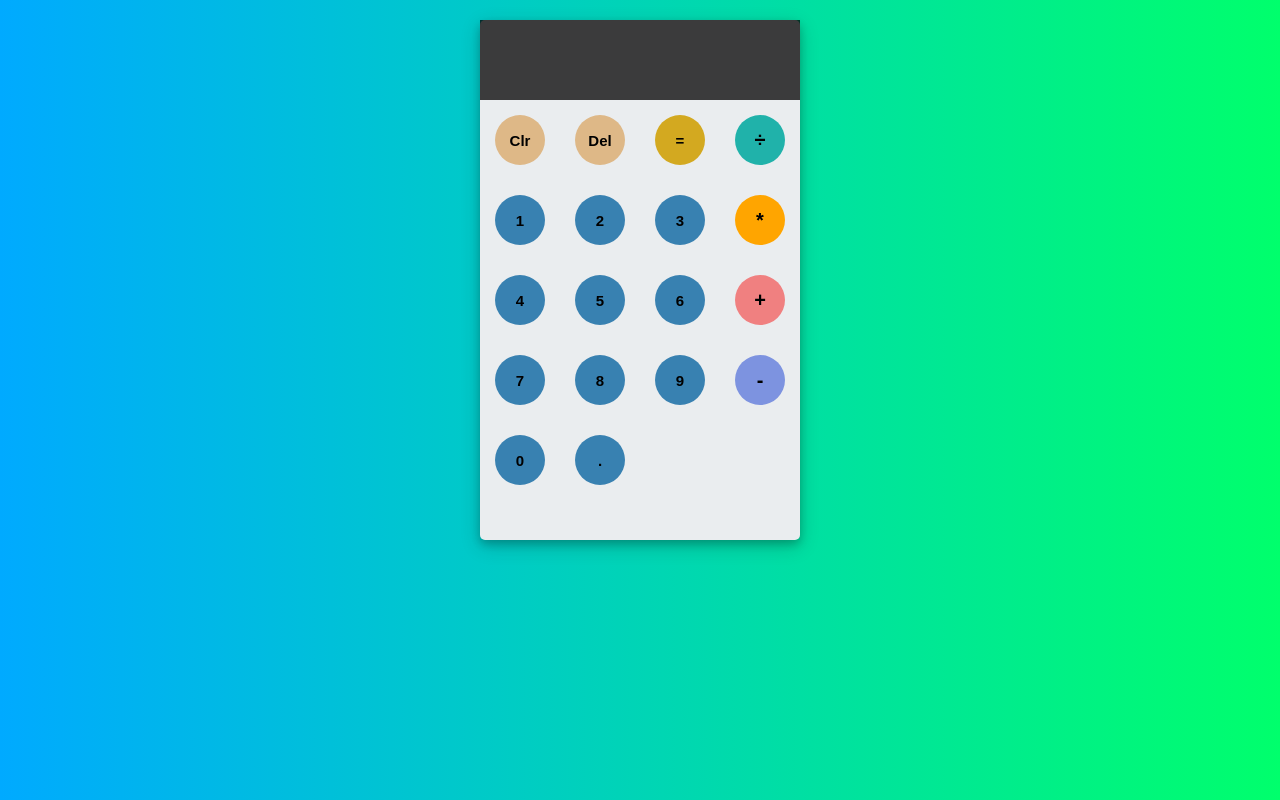
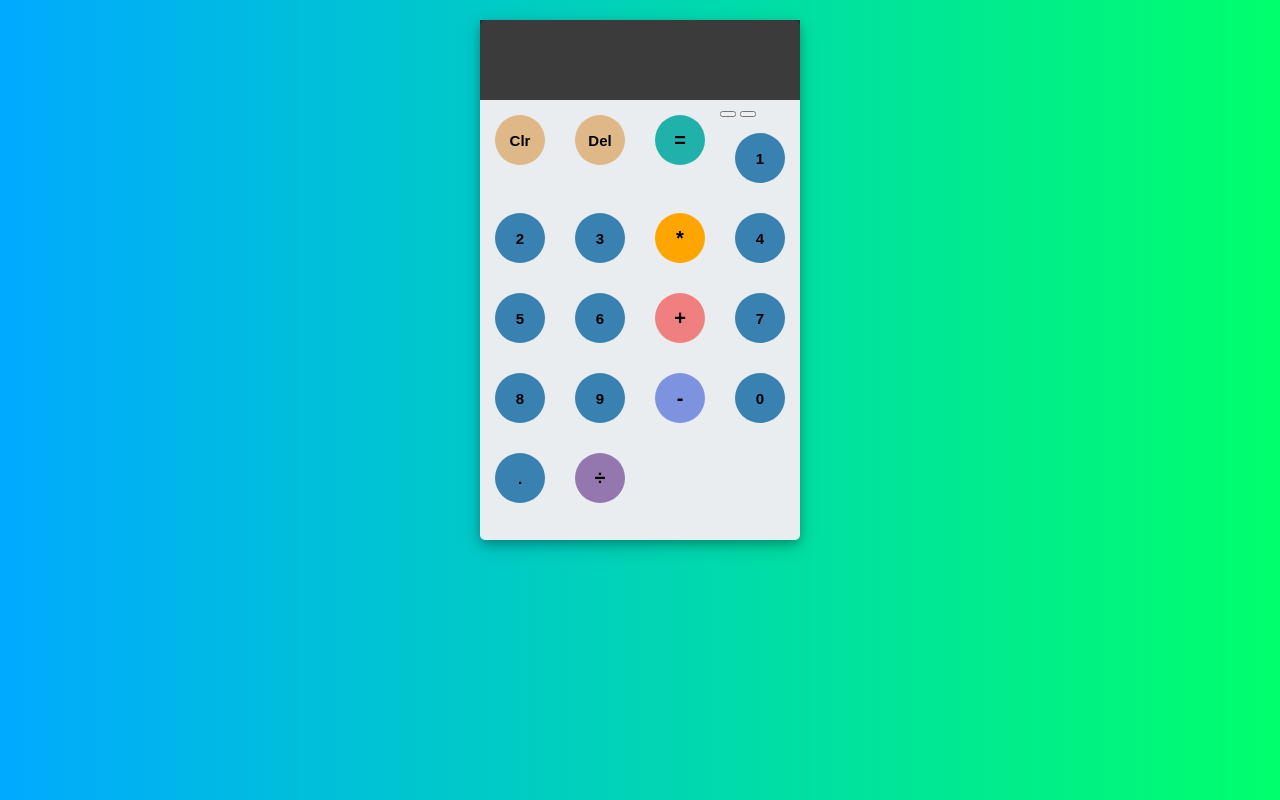
Before and after one commit to Amutha37/CALcanvas, a website: page index.html in a window 1280 px wide. Drawn offline with Linux system fonts and the light colour scheme.

Commit message:
Update index.html

```diff
--- a/index.html
+++ b/index.html
@@ -19,10 +19,12 @@
         <div id="keyboard">
         <button data-all-clear class="operator" class="span-two">Clr</button>
         <button data-delete class="operator" class="span-two">Del</button>
+        <button id="empty" class="empty" ></button>
 
-        <button data-equals class="span-two" class="eque">=</button>
 
-        <button data-operation  class="operator" >÷</button>
+        <button data-equals class="span-two" >=</button>
+
+
         <button data-number class="number" >1</button>
         <button data-number class="number" >2</button>
         <button data-number class="number" >3</button>
@@ -39,6 +41,8 @@
 
         <button data-number class="number">0</button>
         <button data-number class="number" >.</button>
+        <button id="empty" class="empty" ></button>
+        <button data-operation  class="operator" >÷</button>
 
 
       </div>
```
